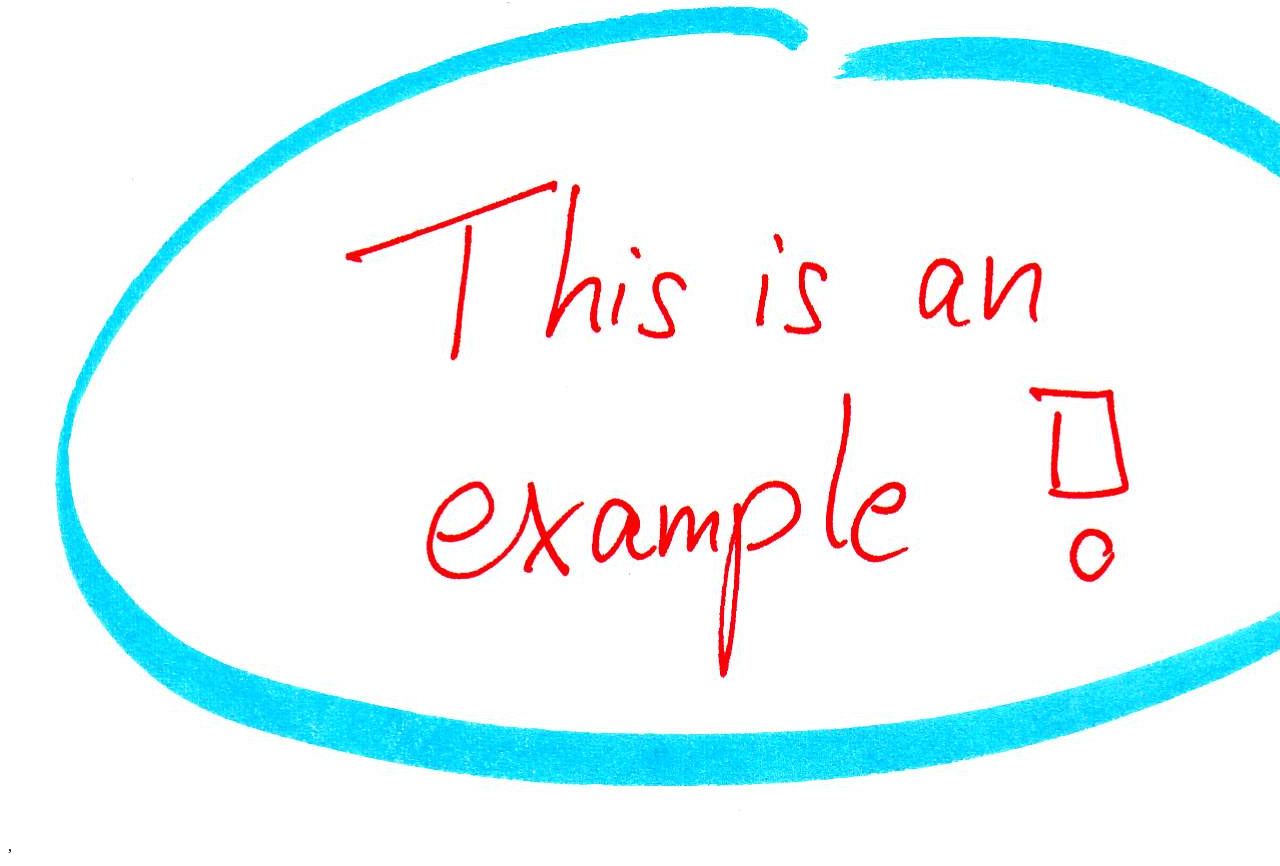
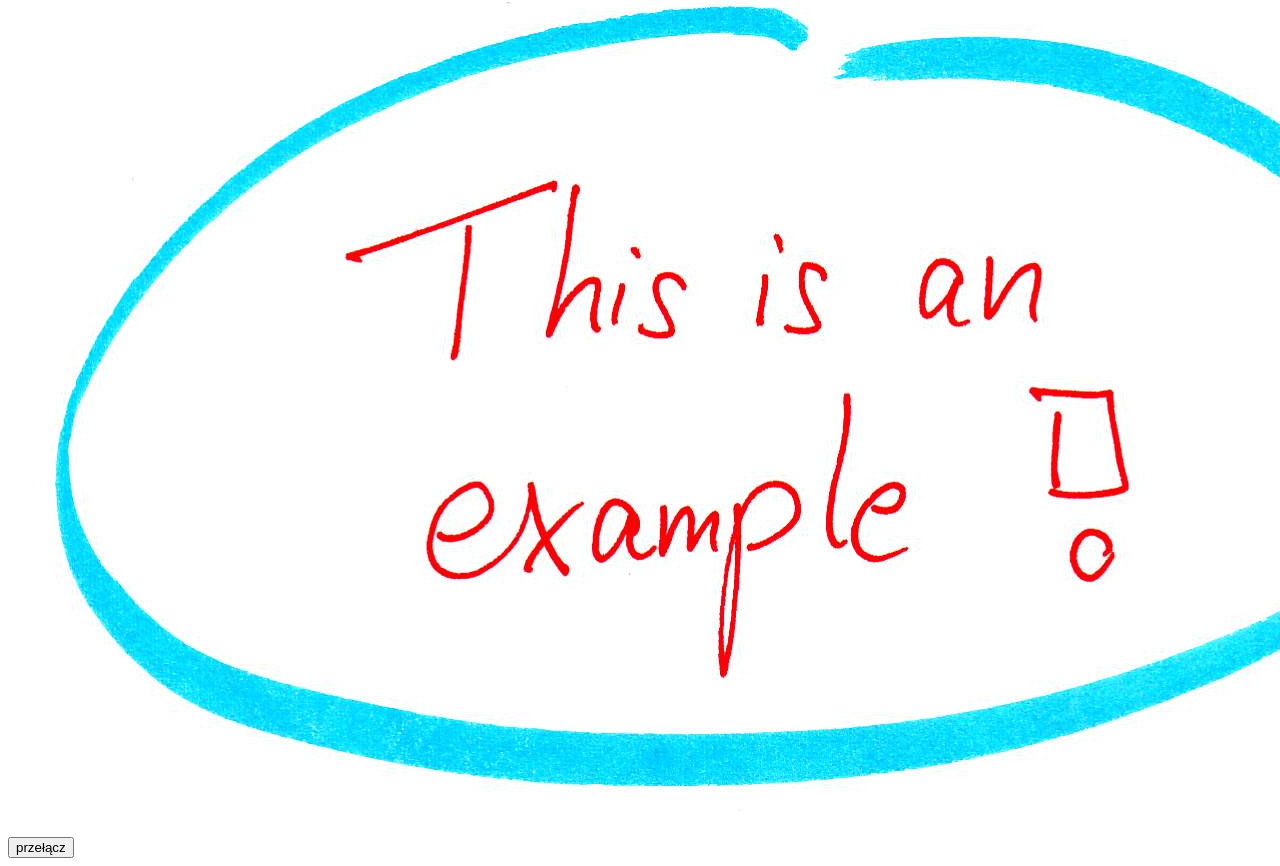
Before and after one commit to madzia89/udemyAngularTutorial, an Angular app: page / in a window 1280 px wide. Shown: the part 136-1002 px from the top of the page. Built offline with nearby package versions, Linux system fonts and the light colour scheme.

Commit message:
click event binding

```diff
--- a/src/app/app.component.html
+++ b/src/app/app.component.html
@@ -1,2 +1,5 @@
 <h1 [style.color] = 'nameColor' [class.isActive] = "isActive">{{name.toUpperCase()}}</h1>
-<img [src]='photoUrl'/>,
+<img [src]='photoUrl'/>
+
+<button (click)="changeIsActive()" type="button">przełącz</button>
+<!-- powyżej jest wywołanie funkcji na onClick (funkcja jest zadeklarowana w component.ts) -->
--- a/src/app/app.component.ts
+++ b/src/app/app.component.ts
@@ -14,4 +14,7 @@ export class AppComponent {
   constructor(){
 
   }
+  changeIsActive(){
+    this.isActive = !this.isActive //przełączenie na przeciwną wartość (true/false)
+  }
 }
```
